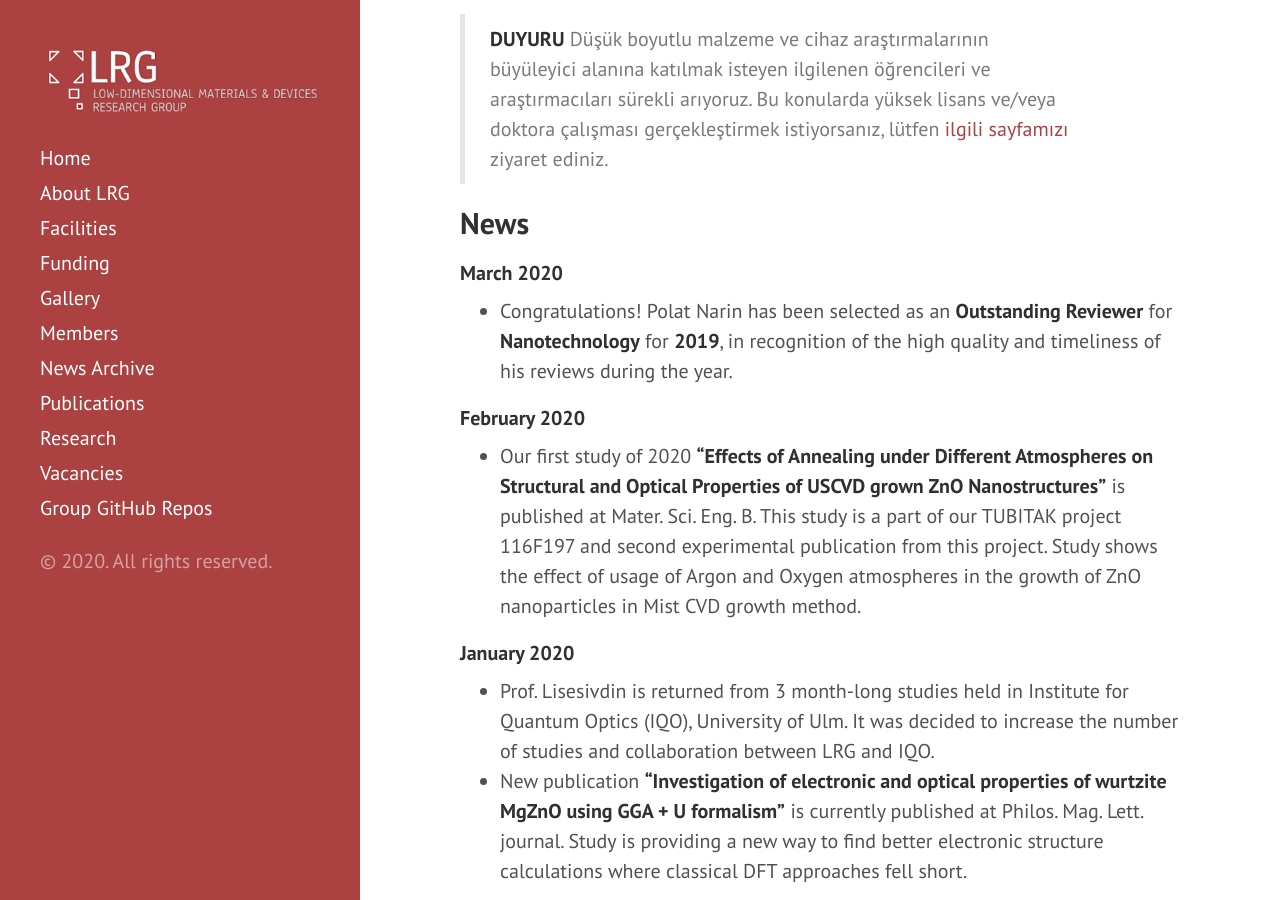
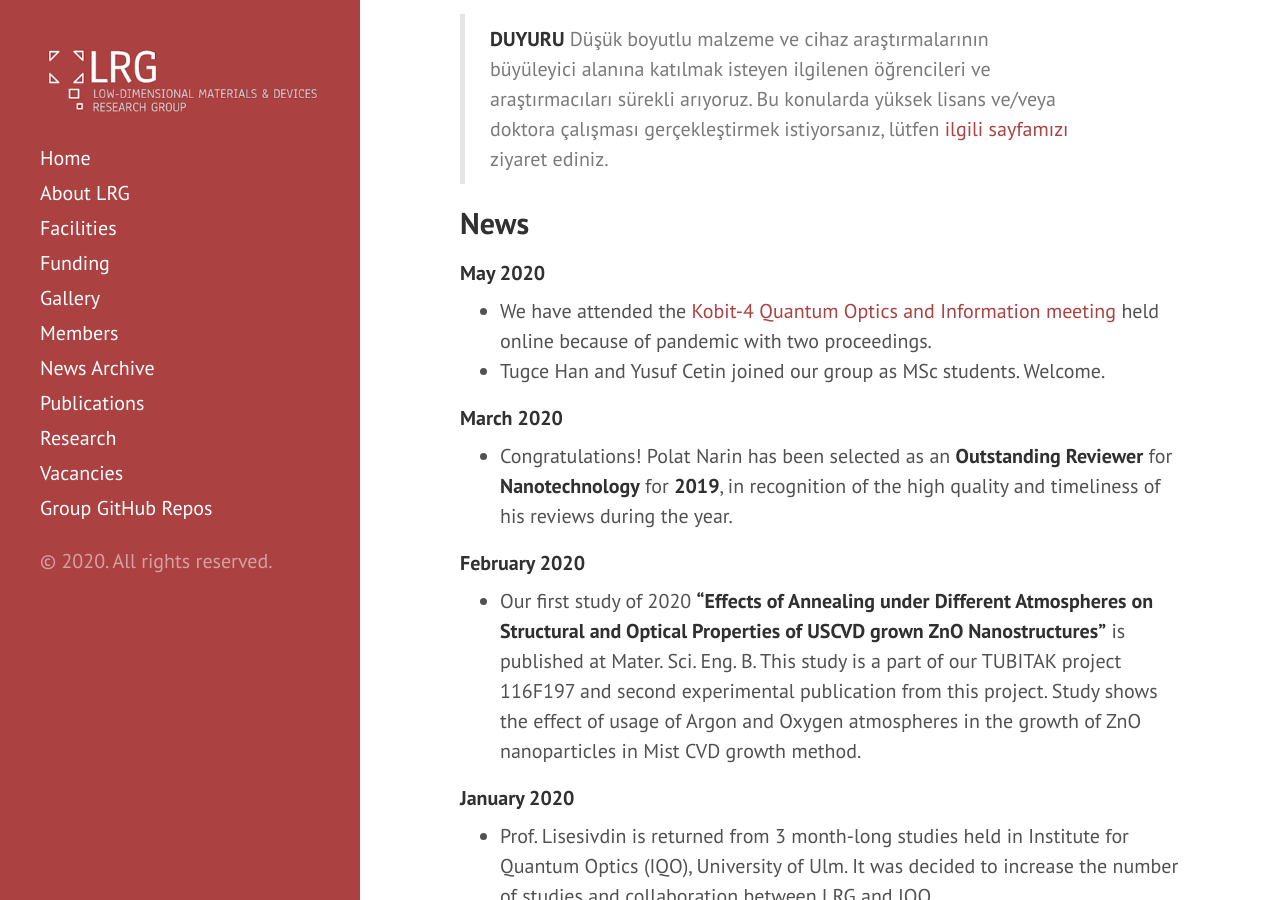
Before and after one commit to lrgresearch/oldwebsite, a Jekyll site: the page built from index.md, in a window 1280 px wide and 900 px high, scrolled down 446 px. Built offline with Jekyll 4.4.1, drawn with Linux system fonts in a browser that asks for light colours; the list of posts is cut into pages by our own code.

Commit message:
Update index.md

```diff
--- a/index.md
+++ b/index.md
@@ -11,6 +11,11 @@ layout: page
 > Düşük boyutlu malzeme ve cihaz araştırmalarının büyüleyici alanına katılmak isteyen ilgilenen öğrencileri ve araştırmacıları sürekli arıyoruz. Bu konularda yüksek lisans ve/veya doktora çalışması gerçekleştirmek istiyorsanız, lütfen [ilgili sayfamızı](vacancies.md) ziyaret ediniz.
 
 ## News
+
+#### May 2020
+
+* We have attended the [Kobit-4 Quantum Optics and Information meeting](https://kobit.org.tr/tr/) held online because of pandemic with two proceedings.
+* Tugce Han and Yusuf Cetin joined our group as MSc students. Welcome.
 
 #### March 2020
 
```
